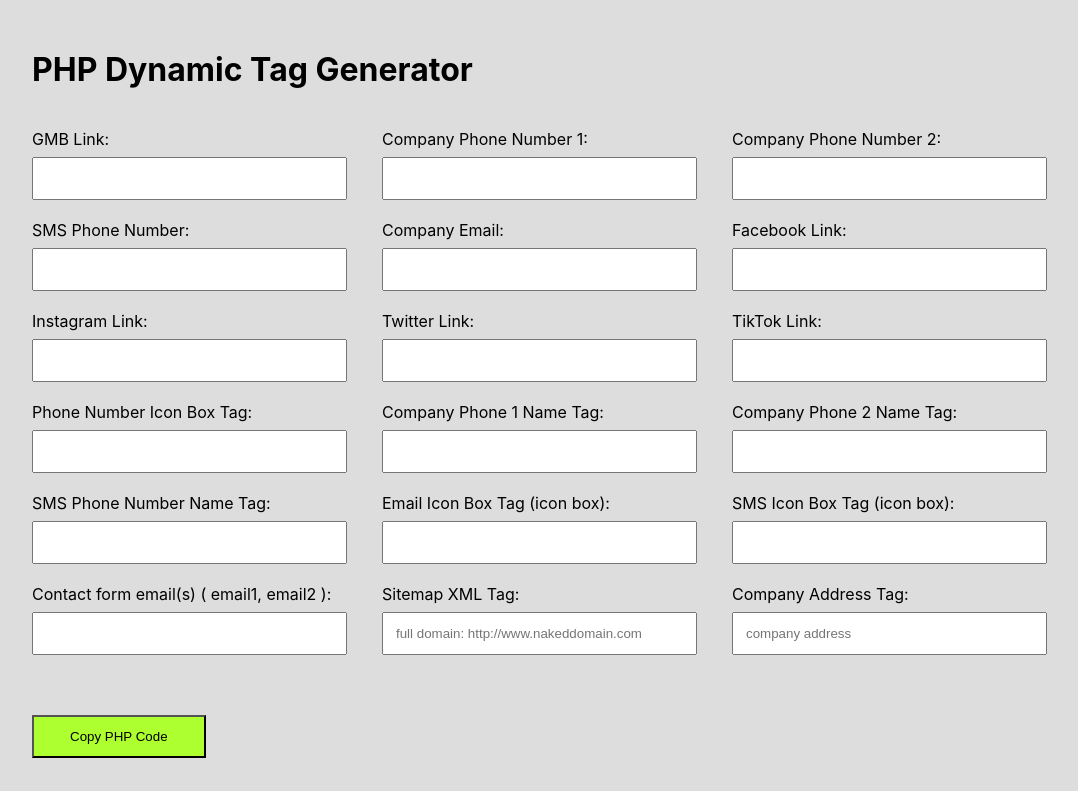
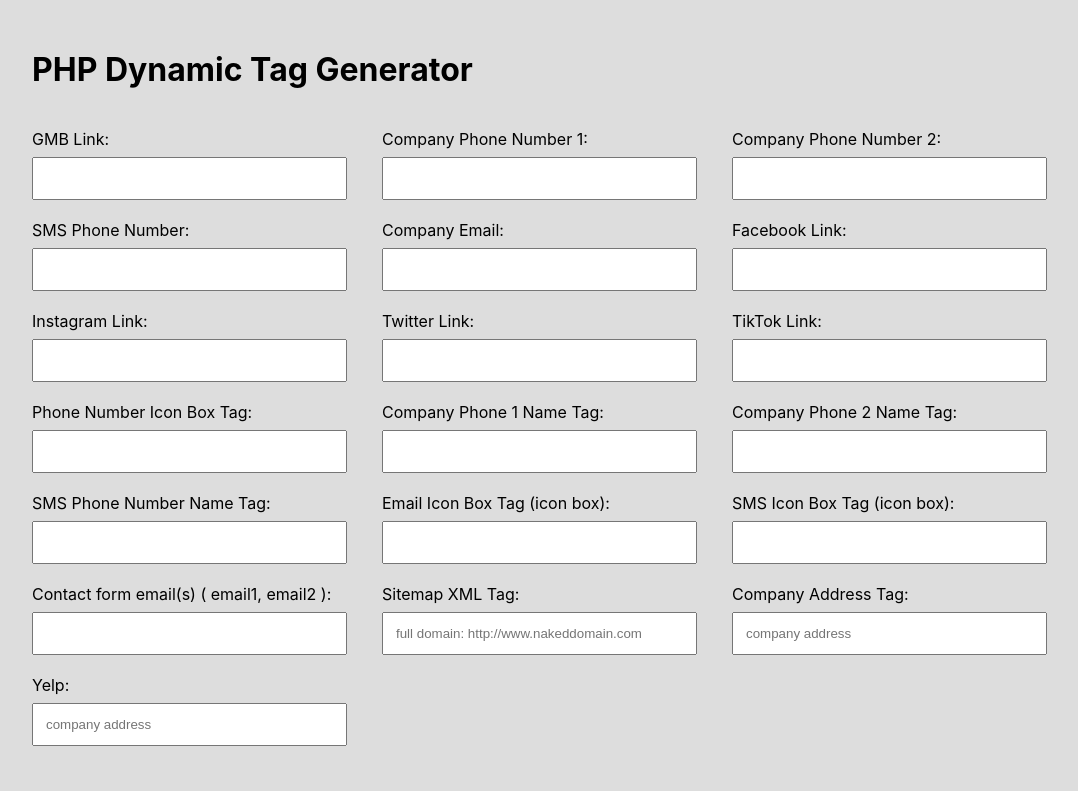
Before and after one commit to Mtuozzo86/Dynamic-Tags-Project, a React (Create React App) app: page / in a window 1280 px wide. Shown: the top 791 px of the page, without its empty margins (18-1096 px from the left). Built offline with nearby package versions, Linux system fonts and the light colour scheme.

Commit message:
added yelp

```diff
--- a/src/App.js
+++ b/src/App.js
@@ -14,6 +14,7 @@ function App() {
   const [toEmailContactFormTag, setToEmailContactFormTag] = useState("");
   const [sitemapXmlTag, setSitemapXmlTag] = useState("");
   const [companyAddressTag, setCompanyAddressTag] = useState("");
+  const [yelp, setYelp] = useState("")
 
   const phpCode = `
 
@@ -468,6 +469,32 @@ class My_Company_Address_Tag extends \\Elementor\\Core\\DynamicTags\\Tag {
     }
 }
 
+// Custom dynamic tag for Yelp
+class My_Yelp_Tag extends \\Elementor\\Core\\DynamicTags\\Tag {
+    public function get_name() {
+        return 'yelp';
+    }
+
+    public function get_title() {
+        return __( 'Yelp', 'plugin-name' );
+    }
+
+    public function get_group() {
+        return 'site';
+    }
+
+    public function get_categories() {
+        return [ \\Elementor\\Modules\\DynamicTags\\Module::URL_CATEGORY ];
+    }
+
+    protected function register_controls() {}
+
+    public function render() {
+        echo '';
+    }
+}
+
+
 // Register the custom dynamic tags
 add_action( 'elementor/dynamic_tags/register', function( $dynamic_tags ) {
     $dynamic_tags->register( new \\My_GMB_Dynamic_Tag() );
@@ -488,6 +515,7 @@ add_action( 'elementor/dynamic_tags/register', function( $dynamic_tags ) {
     $dynamic_tags->register( new \\My_To_Email_Contact_Form_Tag() );
     $dynamic_tags->register( new \\My_Sitemap_XML_Tag() );
     $dynamic_tags->register( new \\My_Company_Address_Tag() );
+    $dynamic_tags->register( new \\My_Yelp_Tag() );
 });
 
 
@@ -665,6 +693,15 @@ add_action( 'elementor/dynamic_tags/register', function( $dynamic_tags ) {
             onChange={(e) => setCompanyAddressTag(e.target.value)}
           />
         </label>
+        <label>
+          Yelp:
+          <input
+            type="text"
+            placeholder="company address"
+            value={yelp}
+            onChange={(e) => setYelp(e.target.value)}
+          />
+        </label>
       </div>
       <button onClick={handleCopy}>Copy PHP Code</button>
       <h2>Generated PHP Code:</h2>
```
